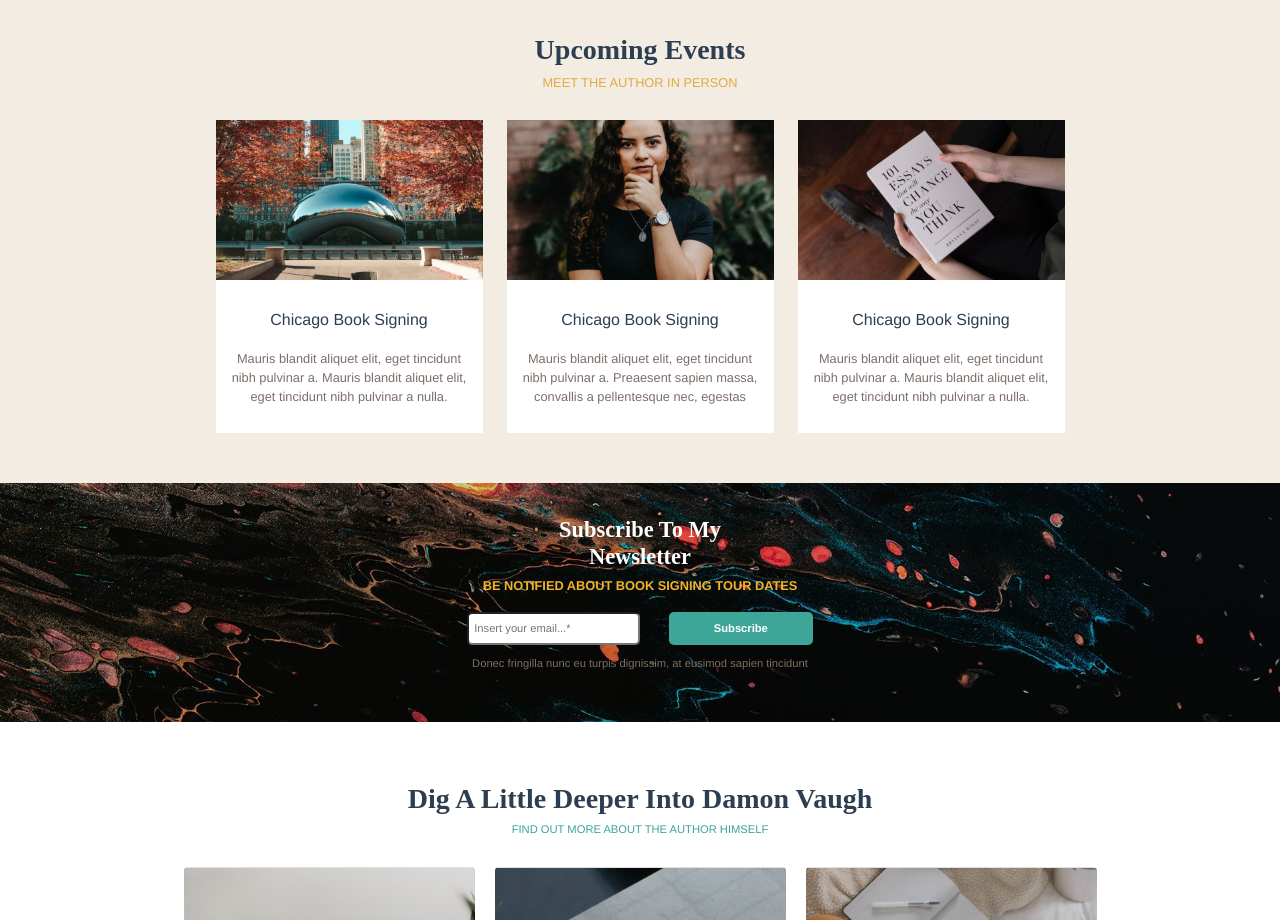
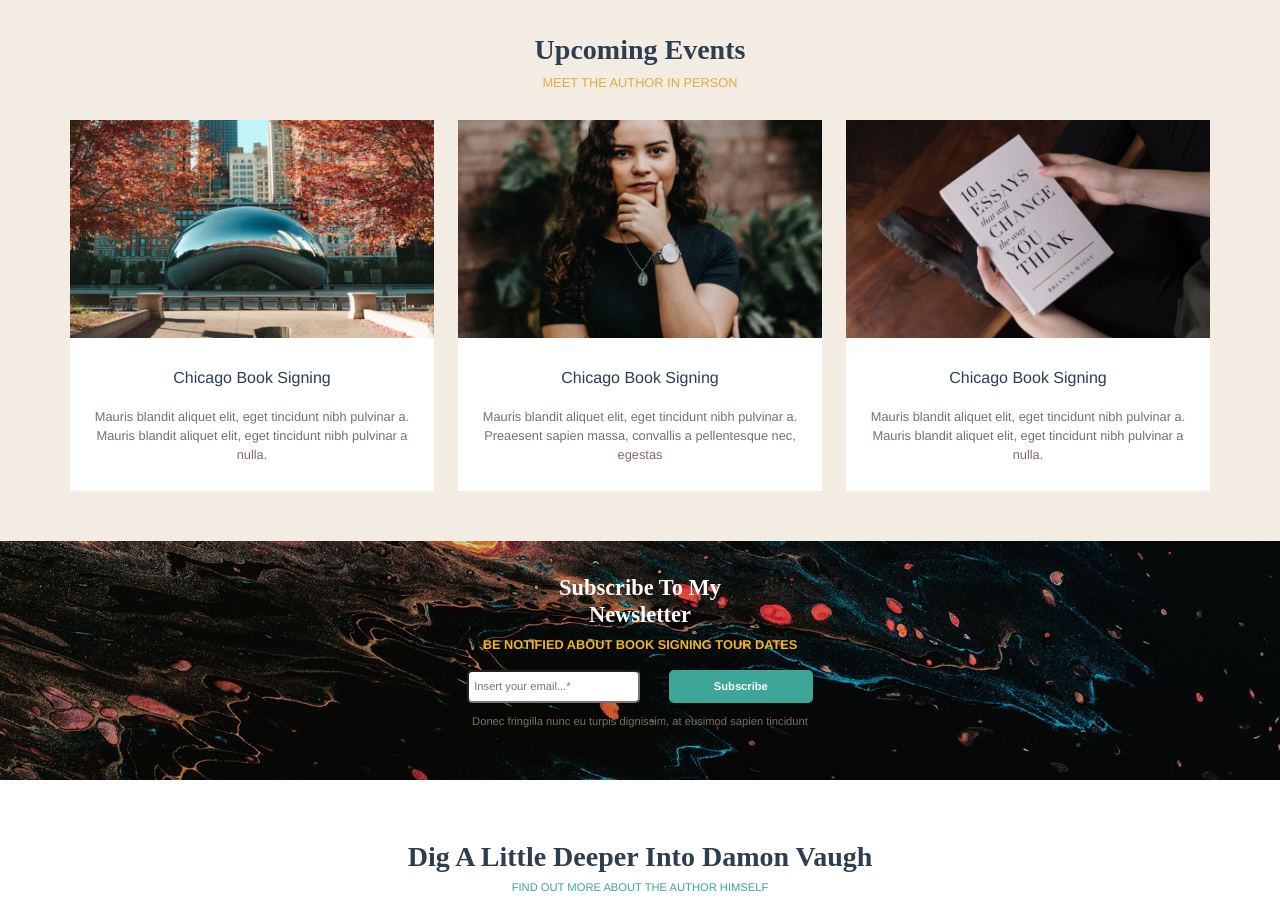
Before and after one commit to Andrea1302/proj-html-vuejs, a Vue app: page / in a window 1280 px wide. Shown: the part 1780-2700 px from the top of the page. Built offline with nearby package versions, Linux system fonts and the light colour scheme; a web font is replaced by a local one.

Commit message:
fix: change jcontent row in jc-between in upcoming

```diff
--- a/src/components/Upcoming.vue
+++ b/src/components/Upcoming.vue
@@ -9,10 +9,10 @@
         </h5>
 
         <!-- Cards  -->
-        <div class="row justify-content-center">
+        <div class="row justify-content-between">
 
             <!-- Card 1 -->
-            <div class="col-lg-3">
+            <div class="col-lg-4">
                 <img class="img_upcoming" src="../assets/event-05-800x479.jpg" alt="chicago">
                 <div class="contenitore_description">
                     <h6 class="text-center">
@@ -25,7 +25,7 @@
             </div>
 
             <!-- Card 2  -->
-            <div class="col-lg-3">
+            <div class="col-lg-4">
                 <img class="img_upcoming"  src="../assets/event-04-800x479.jpg" alt="Amanda">
                 <div class="contenitore_description">
                     <h6 class="text-center">
@@ -39,7 +39,7 @@
 
 
             <!-- Card 3  -->
-            <div class="col-lg-3">
+            <div class="col-lg-4">
                     <img class="img_upcoming"  src="../assets/event-07-800x479.jpg" alt="Book">
                 <div class="contenitore_description">
                     <h6 class="text-center">
```
